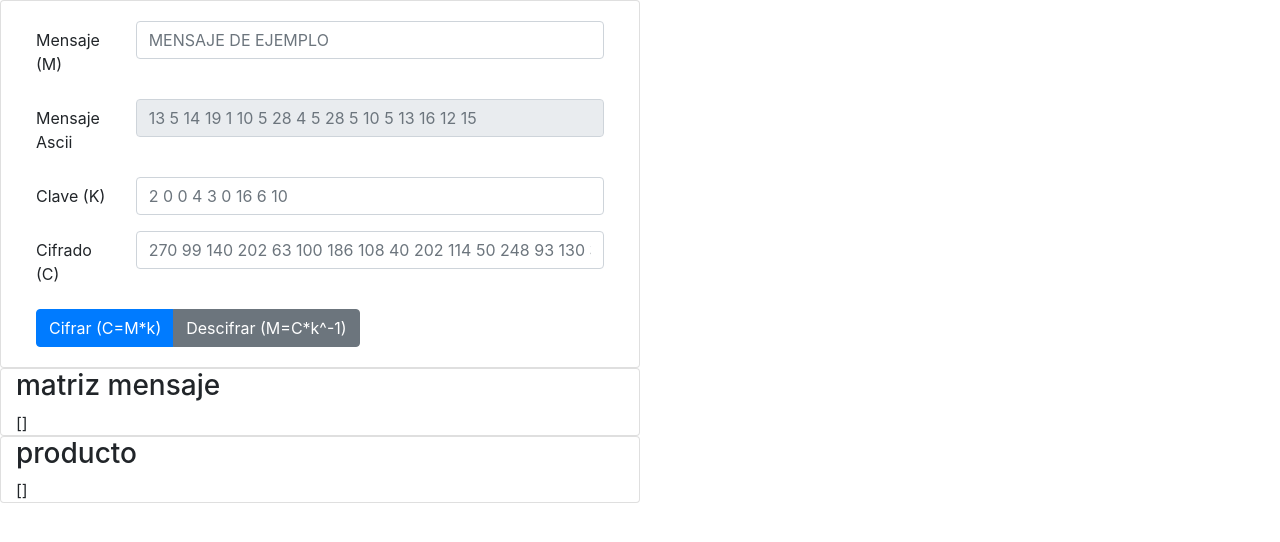
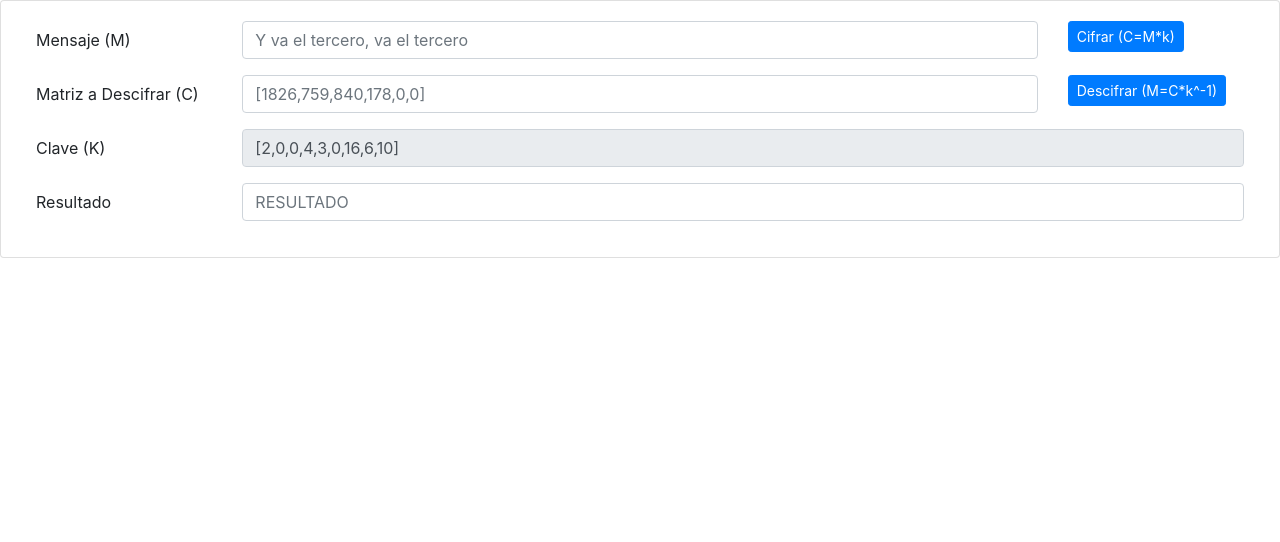
Before and after one commit to gutierreznestor/ngmatrices, an Angular app: page / in a window 1280 px wide. Shown: the top 542 px of the page. Built offline with nearby package versions, Linux system fonts and the light colour scheme.

Commit message:
Cifra un mensaje y lo muestra en pantalla

```diff
--- a/src/app/matrices/matriz/matriz.component.html
+++ b/src/app/matrices/matriz/matriz.component.html
@@ -1,44 +1,37 @@
-<div class="card col-md-6">
+<div class="card col-md-12">
     <div class="card-body">
         <form [formGroup]="Formulario">
             <div class="form-group row">
                 <label for="mensaje" class="col-sm-2 col-form-label">Mensaje (M)</label>
-                <div class="col-sm-10">
-                    <input type="text" class="form-control" formControlName="mensaje" placeholder="MENSAJE DE EJEMPLO">
+                <div class="col-sm-8">
+                    <input type="text" class="form-control" formControlName="mensaje" placeholder="Y va el tercero, va el tercero">
+                </div>
+                <div class="col-sm-2">
+                    <button class="btn btn-sm btn-primary" (click)="cifrar()">Cifrar (C=M*k)</button>
                 </div>
             </div>
             <div class="form-group row">
-                <label for="mensajeCifrado" class="col-sm-2 col-form-label">Mensaje Ascii</label>
-                <div class="col-sm-10">
-                    <input type="text" readonly class="form-control" formControlName="mensajeAscii"
-                        placeholder="13 5 14 19 1 10 5 28 4 5 28 5 10 5 13 16 12 15">
+                <label for="cifrado" class="col-sm-2 col-form-label">Matriz a Descifrar (C)</label>
+                <div class="col-sm-8">
+                    <input type="text" class="form-control" (click)="cifrar()" formControlName="mensaje" placeholder="[1826,759,840,178,0,0]">
+                </div>
+                <div class="col-sm-2">
+                    <button class="btn btn-sm btn-primary" (click)="descifrar()">Descifrar (M=C*k^-1)</button>
                 </div>
             </div>
             <div class="form-group row">
                 <label for="clave" class="col-sm-2 col-form-label">Clave (K)</label>
                 <div class="col-sm-10">
-                    <input type="text" class="form-control" formControlName="clave" placeholder="2 0 0 4 3 0 16 6 10">
+                    <input type="text" class="form-control" readonly formControlName="clave" placeholder="2 0 0 4 3 0 16 6 10">
                 </div>
             </div>
             <div class="form-group row">
-                <label for="cifrado" class="col-sm-2 col-form-label">Cifrado (C)</label>
+                <label for="resultado" class="col-sm-2 col-form-label">Resultado</label>
                 <div class="col-sm-10">
-                    <input type="text" class="form-control" formControlName="cifrado"
-                    placeholder="270 99 140 202 63 100 186 108 40 202 114 50 248 93 130 320">
+                    <input type="text" class="form-control" formControlName="resultado"
+                    placeholder="RESULTADO">
                 </div>
-            </div>
-            <div class="btn-group" role="group">
-                <button type="button" class="btn btn-primary" (click)="cifrar()">Cifrar (C=M*k)</button>
-                <button type="button" class="btn btn-secondary" (click)="descifrar()">Descifrar (M=C*k^-1)</button>
             </div>
         </form>
     </div>
 </div>
-<div class="card col-md-6">
-  <h3>matriz mensaje</h3>
-  {{matriz | json}}
-</div>
-<div class="card col-md-6">
-  <h3>producto</h3>
-  {{producto | json}}
-</div>
--- a/src/app/matrices/matriz/matriz.component.ts
+++ b/src/app/matrices/matriz/matriz.component.ts
@@ -11,8 +11,8 @@ export class MatrizComponent implements OnInit {
   Formulario = this.fb.group({
     mensaje: [''],
     mensajeAscii: [''],
-    clave: [''],
-    cifrado: [''],
+    clave: ['[2,0,0,4,3,0,16,6,10]'],
+    resultado: [''],
   });
 
   matriz:number[][] = [];
@@ -25,11 +25,6 @@ export class MatrizComponent implements OnInit {
   ngOnInit() {
     this.Formulario.get('mensaje').valueChanges.subscribe( mensaje => {
       this.matriz = this.generarMatriz(mensaje);
-      this.Formulario.patchValue({
-        mensajeAscii: this.matriz,
-        clave: this.clave
-      });
-      this.cifrar();
     });
   }
 
@@ -60,7 +55,8 @@ export class MatrizComponent implements OnInit {
   }
 
   cifrar(){
-    this.multiplicarMatrices(this.matriz, this.clave);
+    let res = this.multiplicarMatrices(this.matriz, this.clave);
+    this.Formulario.controls['resultado'].setValue(res);
   }
 
   descifrar(){
@@ -68,7 +64,6 @@ export class MatrizComponent implements OnInit {
   }
 
   multiplicarMatrices( matriz1: number[][], matriz2: number[][] ) {
-    console.clear();
     let producto = [];
     for(let i=0;i<matriz1.length;i++) {
       let fila=[];
@@ -77,7 +72,7 @@ export class MatrizComponent implements OnInit {
       }
       producto.push(fila);
     }
-    this.producto = producto;
+    return producto;
   }
 
   sumaProductos( posx: number, posy: number, matriz1: number[][], matriz2: number[][]) {
```
